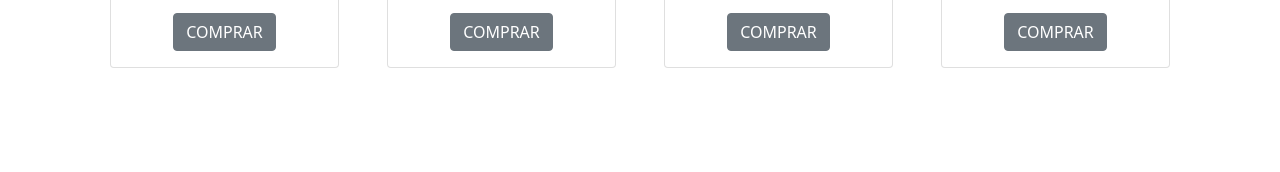
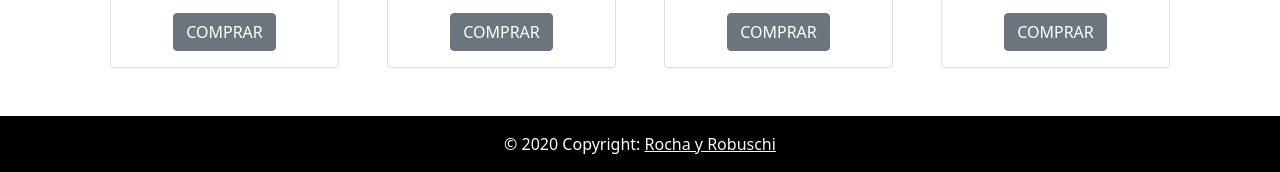
Before and after one commit to lautaroRocha/Modulo-HTML---Bootcamp-Full-Stack-en-Javascript---Dev-Place, a plain HTML site: page clase 4/pairProgamin/productos.html in a window 1280 px wide. Shown: the part 769-941 px from the top of the page. Before the commit the page ends 885 px from the top, so only its background shows below. Drawn offline with nearby package versions, Linux system fonts and the light colour scheme.

Commit message:
footer fix

```diff
--- a/clase 4/pairProgamin/productos.html
+++ b/clase 4/pairProgamin/productos.html
@@ -167,6 +167,17 @@
           </div>
         </div>
       </div>
+      <footer class="bg-light text-center text-lg-start">
+        <!-- Grid container -->
+
+
+        <!-- Copyright -->
+        <div class="text-center p-3" style="background-color: rgb(0, 0, 0); color: white;">
+          © 2020 Copyright:
+          <a class="text-light" href="https://mdbootstrap.com/%22%3E">Rocha y Robuschi</a>
+        </div>
+        <!-- Copyright -->
+      </footer>
 <script src="https://cdn.jsdelivr.net/npm/bootstrap@5.2.2/dist/js/bootstrap.bundle.min.js" integrity="sha384-OERcA2EqjJCMA+/3y+gxIOqMEjwtxJY7qPCqsdltbNJuaOe923+mo//f6V8Qbsw3" crossorigin="anonymous"></script>
 
 </body>
```
Also changed, not shown: clase 4/pairProgamin/index.html (+10 -0 lines).
